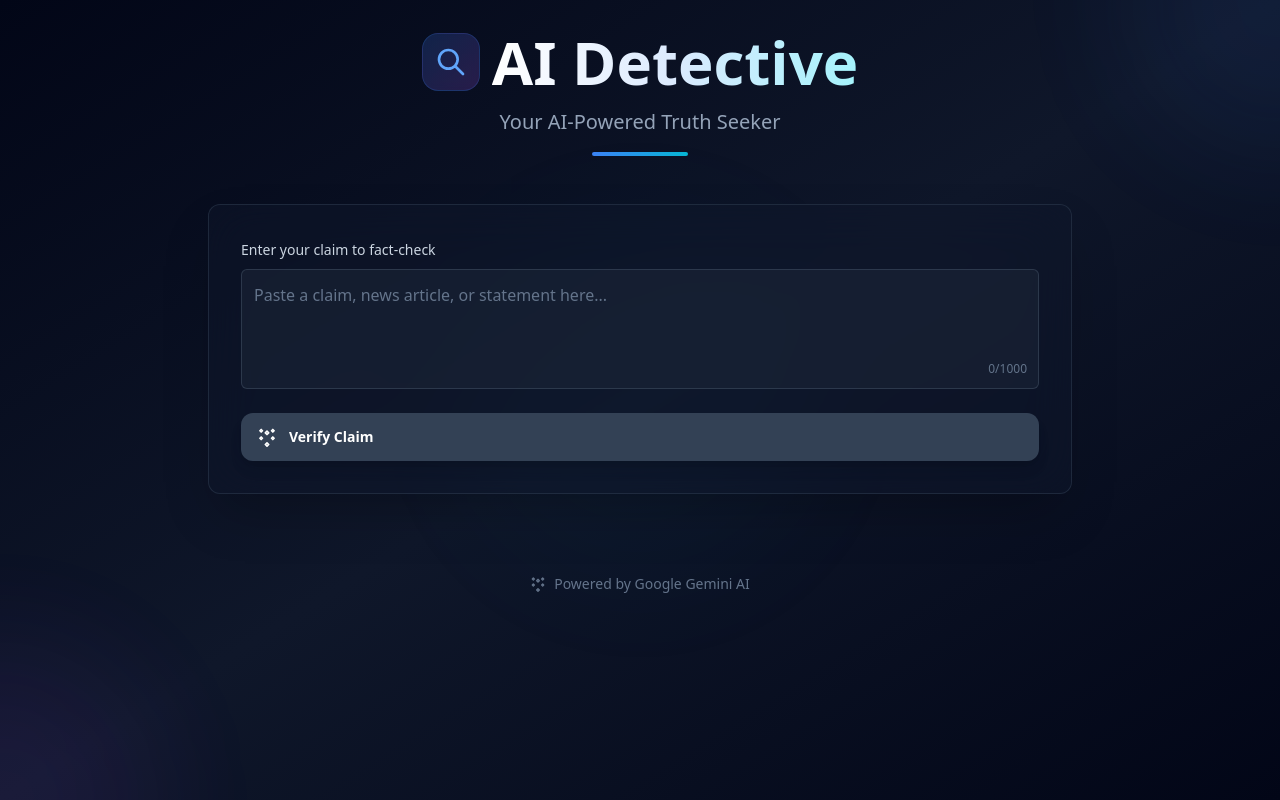
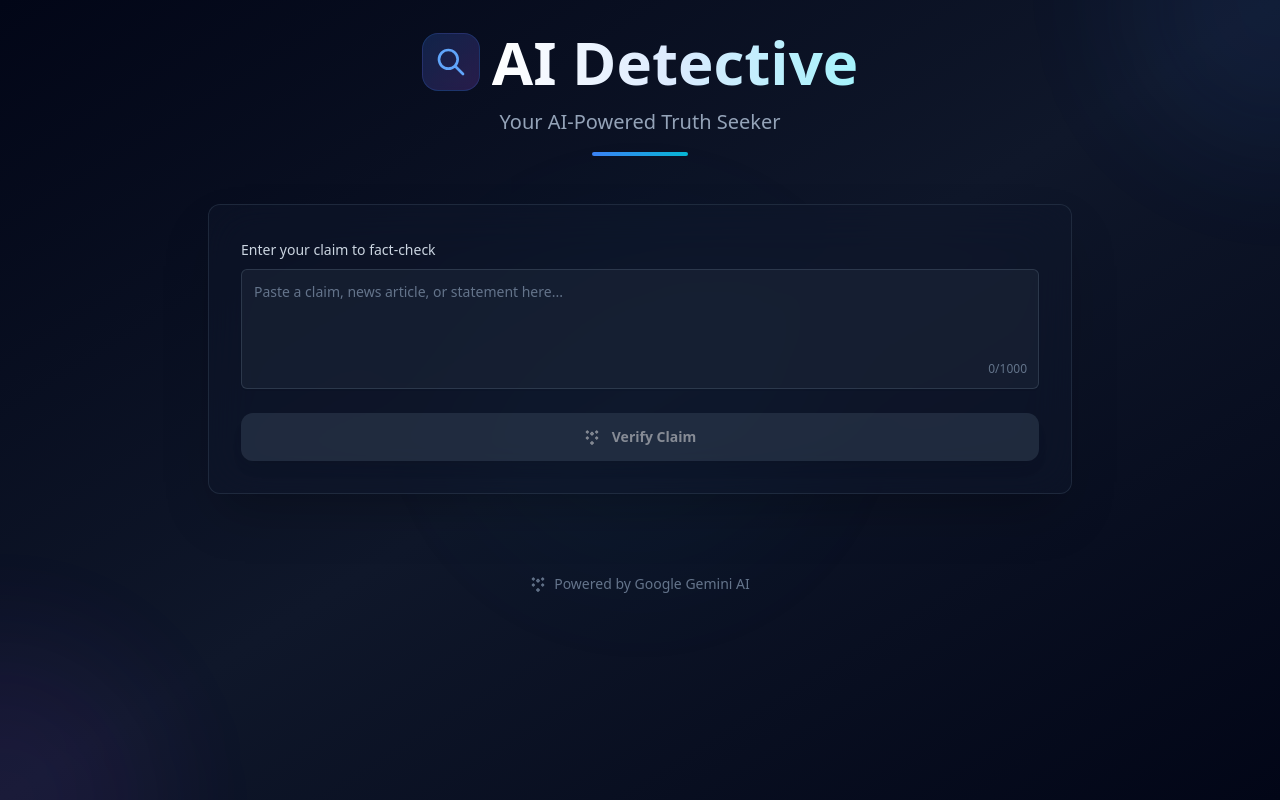
Before and after one commit to charlesinwald/aifactchecker, a Next.js app: page / in a window 1280 px wide. Built offline with nearby package versions, Linux system fonts and the light colour scheme.

Commit message:
Add component path to Tailwind CSS configuration for improved styling support

```diff
--- a/tailwind.config.js
+++ b/tailwind.config.js
@@ -5,6 +5,7 @@ module.exports = {
     "./src/**/*.{ts,tsx}",
     "./src/app/components/**/*.{ts,tsx}",
     "./src/app/content/**/*.{md,mdx}",
+    "./components/**/*.{ts,tsx}",
   ],
   darkMode: ["class"],
   theme: {
```
